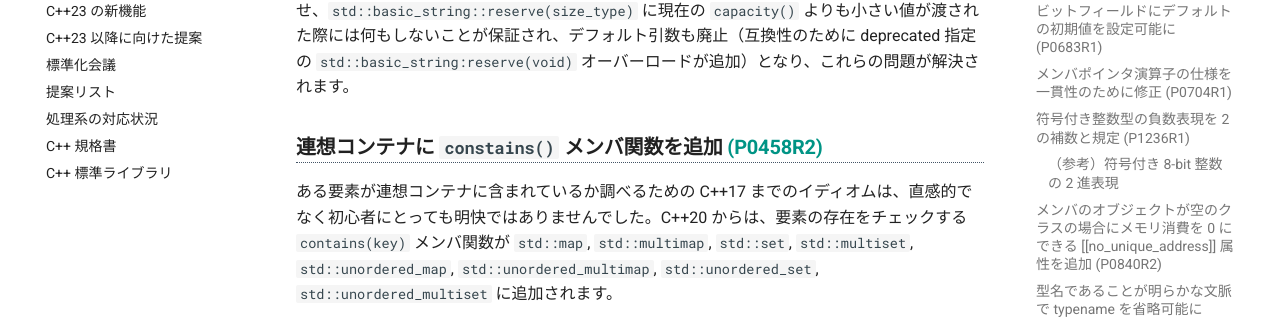
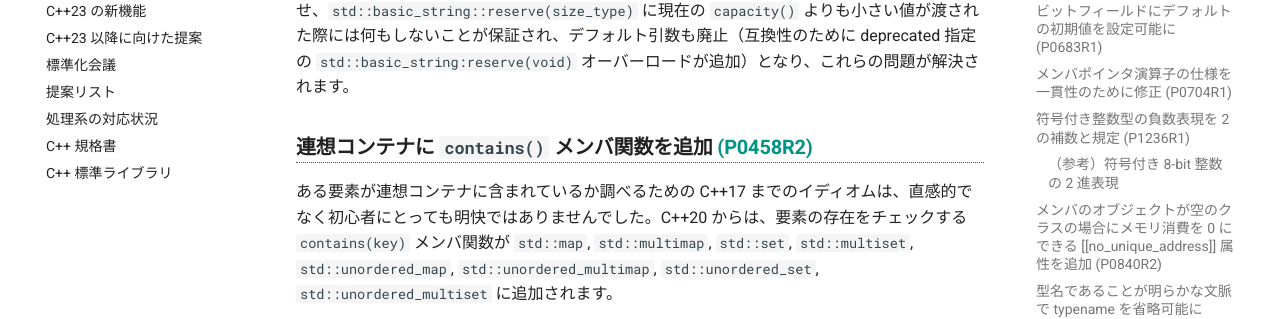
Before and after one commit to cppmap/cppmap.docs, an MkDocs documentation site: the page built from docs/standardization/cpp20.md, in a window 1280 px wide and 900 px high, scrolled down 30506 px. Shown: the part 124-443 px from the top of the window. Built offline with MkDocs 1.6.1 and Material for MkDocs 9.7.7, drawn with Linux system fonts in a browser that asks for light colours; nearby versions of some CDN libraries; comment, search, counter and statistics services are not loaded.

Commit message:
Update cpp20.md (#52)
containsのtypoを修正

```diff
--- a/docs/standardization/cpp20.md
+++ b/docs/standardization/cpp20.md
@@ -1333,7 +1333,7 @@ int main()
 C++17 では、`std::basic_string::reserve(size_type)` に現在の `capacity()` よりも小さい値が渡された際、shrink-to-fit を実行することが許可されていたため、注意深く使わないとメモリの再配置を頻繁に引き起こし、実行時性能を低下させることがありました。また、デフォルト引数として `0` が定義されており、`s.reserve()` と `s.shrink_to_fit()` で機能が重複するという問題や、shrink-to-fit を実行せずデフォルト引数も無い `std::vector::reserve(size_type)` との一貫性がないという問題がありました。C++20 からの新しい仕様では `std::vector` 側に合わせ、`std::basic_string::reserve(size_type)` に現在の `capacity()` よりも小さい値が渡された際には何もしないことが保証され、デフォルト引数も廃止（互換性のために deprecated 指定の `std::basic_string:reserve(void)` オーバーロードが追加）となり、これらの問題が解決されます。
 
 
-### 連想コンテナに `constains()` メンバ関数を追加 [(P0458R2)](https://wg21.link/P0458R2)
+### 連想コンテナに `contains()` メンバ関数を追加 [(P0458R2)](https://wg21.link/P0458R2)
 ある要素が連想コンテナに含まれているか調べるための C++17 までのイディオムは、直感的でなく初心者にとっても明快ではありませんでした。C++20 からは、要素の存在をチェックする `contains(key)` メンバ関数が `std::map`, `std::multimap`, `std::set`, `std::multiset`, `std::unordered_map`, `std::unordered_multimap`, `std::unordered_set`, `std::unordered_multiset` に追加されます。
 
 === "C++17"
```
